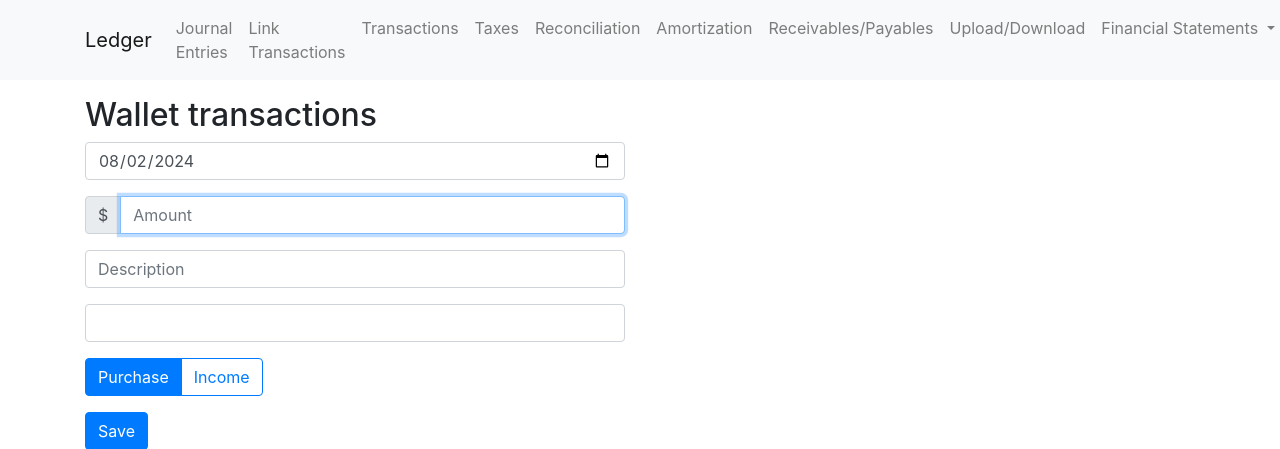
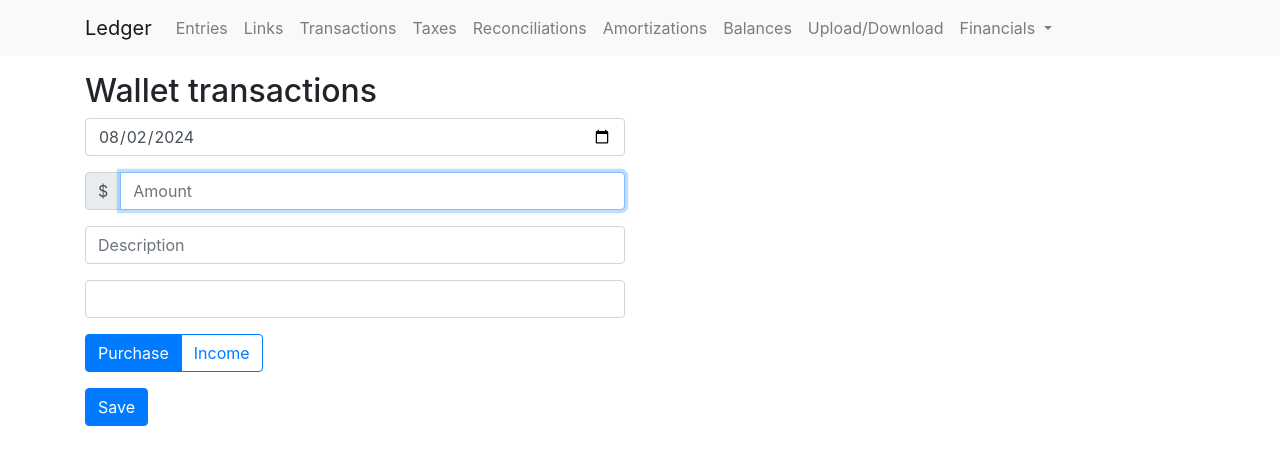
Before and after one commit to edelgm6/ledger, a Django app: page / in a window 1280 px wide. Shown: the top 449 px of the page. Run offline with Django 3.2, Linux system fonts and the light colour scheme; the visitor is signed in with stand-in values (Sample User, id 1); some libraries are stand-ins or nearby versions.

Commit message:
Tightened wording on the navbar

```diff
--- a/ledger/templates/api/components/nav.html
+++ b/ledger/templates/api/components/nav.html
@@ -7,10 +7,10 @@
         <div class="collapse navbar-collapse" id="navbarNav">
             <ul class="navbar-nav">
                 <li class="nav-item {% if request.resolver_match.url_name == 'journal-entries' %}active{% endif %}">
-                    <a class="nav-link" href="{% url 'journal-entries' %}" hx-get="{% url 'journal-entries' %}" hx-target="#container">Journal Entries</a>
+                    <a class="nav-link" href="{% url 'journal-entries' %}" hx-get="{% url 'journal-entries' %}" hx-target="#container">Entries</a>
                 </li>
                 <li class="nav-item {% if request.resolver_match.url_name == 'link-transactions' %}active{% endif %}">
-                    <a class="nav-link" href="{% url 'link-transactions' %}" hx-get="{% url 'link-transactions' %}" hx-target="#container">Link Transactions</a>
+                    <a class="nav-link" href="{% url 'link-transactions' %}" hx-get="{% url 'link-transactions' %}" hx-target="#container">Links</a>
                 </li>
                 <li class="nav-item {% if request.resolver_match.url_name == 'transactions' %}active{% endif %}">
                     <a class="nav-link" href="{% url 'transactions' %}" hx-get="{% url 'transactions' %}" hx-target="#container">Transactions</a>
@@ -19,13 +19,13 @@
                     <a class="nav-link" href="{% url 'taxes' %}" hx-get="{% url 'taxes' %}" hx-target="#container">Taxes</a>
                 </li>
                 <li class="nav-item {% if request.resolver_match.url_name == 'reconciliation' %}active{% endif %}">
-                    <a class="nav-link" href="{% url 'reconciliation' %}" hx-get="{% url 'reconciliation' %}" hx-target="#container">Reconciliation</a>
+                    <a class="nav-link" href="{% url 'reconciliation' %}" hx-get="{% url 'reconciliation' %}" hx-target="#container">Reconciliations</a>
                 </li>
                 <li class="nav-item {% if request.resolver_match.url_name == 'amortization' %}active{% endif %}">
-                    <a class="nav-link" href="{% url 'amortization' %}" hx-get="{% url 'amortization' %}" hx-target="#container">Amortization</a>
+                    <a class="nav-link" href="{% url 'amortization' %}" hx-get="{% url 'amortization' %}" hx-target="#container">Amortizations</a>
                 </li>
                 <li class="nav-item {% if request.resolver_match.url_name == 'tag-entities' %}active{% endif %}">
-                    <a class="nav-link" href="{% url 'tag-entities' %}" hx-get="{% url 'tag-entities' %}" hx-target="#container">Receivables/Payables</a>
+                    <a class="nav-link" href="{% url 'tag-entities' %}" hx-get="{% url 'tag-entities' %}" hx-target="#container">Balances</a>
                 </li>
                 <li class="nav-item {% if request.resolver_match.url_name == 'upload-transactions' %}active{% endif %}">
                     <a class="nav-link" href="{% url 'upload-transactions' %}" hx-get="{% url 'upload-transactions' %}" hx-target="#container">Upload/Download</a>
@@ -33,7 +33,7 @@
                 <!-- Dropdown Menu for Financial Statements -->
                 <li class="nav-item dropdown">
                     <a class="nav-link dropdown-toggle" href="#" id="navbarDropdownMenuLink" role="button" data-toggle="dropdown" aria-haspopup="true" aria-expanded="false">
-                        Financial Statements
+                        Financials
                     </a>
                     <div class="dropdown-menu" aria-labelledby="navbarDropdownMenuLink">
                         <!-- hx include to maintain filters between statements -->
```
